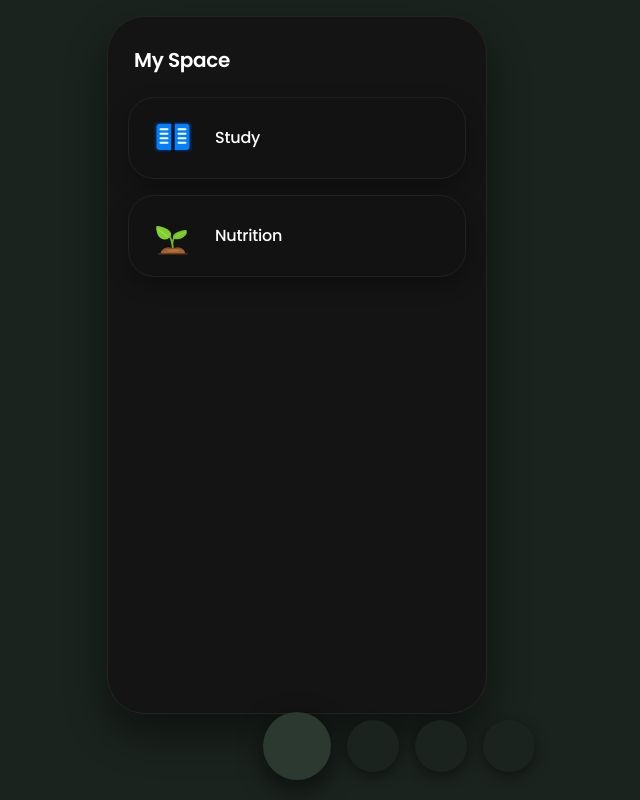
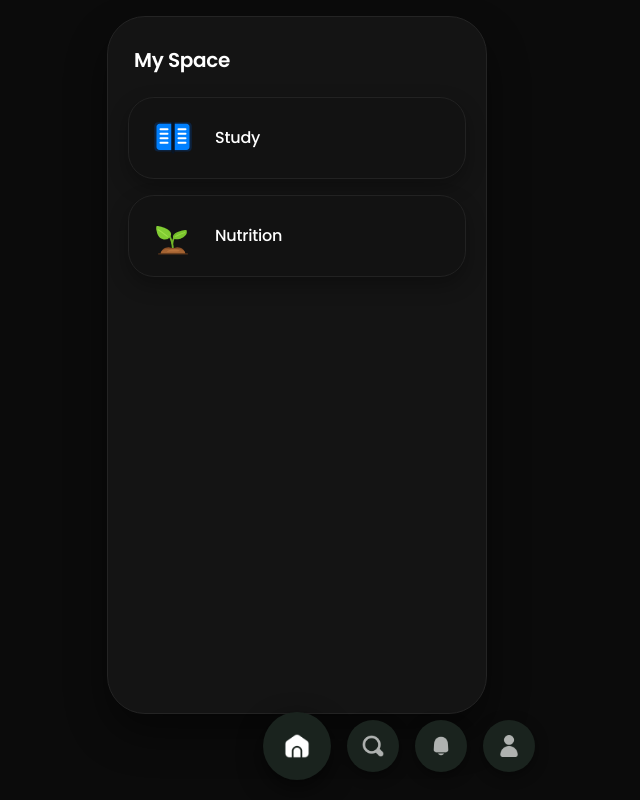
Before and after one commit to minsathya/minsathya-app, a website: page index.html in a window 1280 px wide. Shown: the whole page, without its empty margins (343-983 px from the left). Drawn offline with Linux system fonts and the light colour scheme.

Commit message:
Update index.html

```diff
--- a/index.html
+++ b/index.html
@@ -6,12 +6,12 @@
     <title>sathya.</title>
 
     <style>
-  html, body {
-    background-color: #1a231e !important;
-    margin: 0;
-    padding: 0;
-  }
-</style>
+      html, body {
+        background-color: #0b0b0b !important;
+        margin: 0;
+        padding: 0;
+      }
+    </style>
 
     <!-- Universal iPad stabilization -->
     <script>
@@ -43,7 +43,7 @@
         :root {
             --ease-smooth: cubic-bezier(0.16, 1, 0.3, 1);
 
-            /* Main App Background remains strict #0b0b0b */
+            /* Main App Background strict #0b0b0b */
             --bg-color: #0b0b0b;
             --text-main: #ffffff;
             --text-muted: #888888;
@@ -60,8 +60,8 @@
 
             /* Navigation Button Styling (#1a231e background, white icons) */
             --nav-circle-bg: #1a231e;
-            --nav-circle-active-bg: #2b3931;
-            --nav-icon-inactive: #8a9a90;
+            --nav-circle-active-bg: #1a231e;
+            --nav-icon-inactive: rgba(255, 255, 255, 0.65);
             --nav-icon-active: #ffffff;
         }
 
@@ -79,10 +79,10 @@
             --card-shadow-hover: 0 16px 32px rgba(0, 0, 0, 0.09);
             --card-border-hover: #b8b8c0;
 
-            --nav-circle-bg: #dce3dd;
-            --nav-circle-active-bg: #ffffff;
-            --nav-icon-inactive: #626c66;
-            --nav-icon-active: #111111;
+            --nav-circle-bg: #1a231e;
+            --nav-circle-active-bg: #1a231e;
+            --nav-icon-inactive: rgba(255, 255, 255, 0.65);
+            --nav-icon-active: #ffffff;
         }
 
         * {
@@ -228,7 +228,7 @@
             font-weight: 500;
             color: var(--text-main);
             letter-spacing: -0.2px;
-            line-height: 1;
+            line-height: 1.2;
             display: flex;
             align-items: center;
             margin: 0;
@@ -264,7 +264,7 @@
         /* ---------------------------------------------------- */
         .floating-nav-wrapper {
             position: fixed;
-            bottom: 20px;
+            bottom: max(20px, env(safe-area-inset-bottom, 20px));
             left: 0;
             width: 100vw;
             display: flex;
@@ -309,7 +309,7 @@
             box-shadow: 0 4px 14px rgba(0, 0, 0, 0.4);
         }
 
-        /* MASKING FOR CUSTOM PNG NAVIGATION ICONS */
+        /* MASKING FOR CUSTOM PNG NAVIGATION ICONS FROM UPLOADS */
         .nav-icon {
             width: 22px;
             height: 22px;
@@ -330,23 +330,23 @@
         }
 
         .nav-icon-home {
-            -webkit-mask-image: url('home.png');
-            mask-image: url('home.png');
+            -webkit-mask-image: url('uploads/home.png');
+            mask-image: url('uploads/home.png');
         }
 
         .nav-icon-search {
-            -webkit-mask-image: url('search.png');
-            mask-image: url('search.png');
+            -webkit-mask-image: url('uploads/search.png');
+            mask-image: url('uploads/search.png');
         }
 
         .nav-icon-bell {
-            -webkit-mask-image: url('bell.png');
-            mask-image: url('bell.png');
+            -webkit-mask-image: url('uploads/bell.png');
+            mask-image: url('uploads/bell.png');
         }
 
         .nav-icon-avatar {
-            -webkit-mask-image: url('avatar.png');
-            mask-image: url('avatar.png');
+            -webkit-mask-image: url('uploads/avatar.png');
+            mask-image: url('uploads/avatar.png');
         }
 
         /* Active Centered Enlarged Circle */
@@ -482,6 +482,15 @@
         </nav>
     </div>
 
+    <!-- Capacitor Auto-Hide SplashScreen Listener -->
+    <script>
+      window.addEventListener('load', () => {
+        if (window.Capacitor && window.Capacitor.Plugins && window.Capacitor.Plugins.SplashScreen) {
+          window.Capacitor.Plugins.SplashScreen.hide();
+        }
+      });
+    </script>
+
     <script>
         const slider = document.getElementById('contentSlider');
         const track = document.getElementById('navTrack');
```
